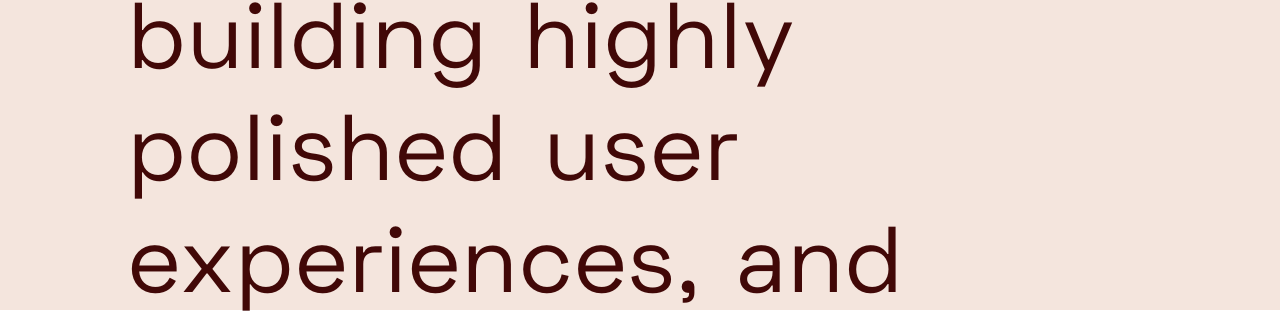
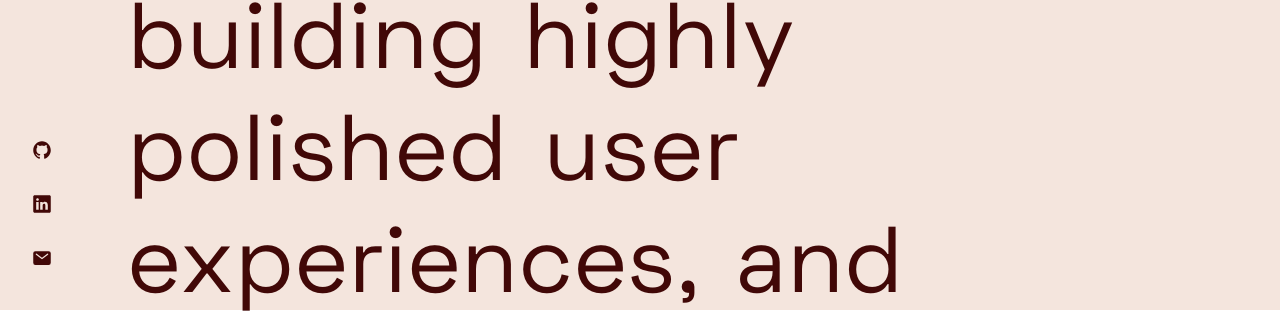
Before and after one commit to Dan-Traian/the-dan, a Vue app: page / in a window 1280 px wide. Shown: the part 490-803 px from the top of the page. Built offline with nearby package versions, Linux system fonts and the light colour scheme.

Commit message:
wip contact

```diff
--- a/src/App.vue
+++ b/src/App.vue
@@ -7,6 +7,22 @@
     </div>
 
     <img :src="require(`@/assets/img/logo.svg`)" id="circleLogo" alt="" @click="scrollToTop" />
+
+    <div id="logos" class=" flex-col text-base hidden md:flex">
+      <a href="https://github.com/Dan-Traian" target="_blank" class="m-3 text-base lg:text-xl hoverable link-reset">
+        <ion-icon name="logo-github"></ion-icon>
+      </a>
+      <a
+        href="https://www.linkedin.com/in/dan-traian-roman/"
+        target="_blank"
+        class="m-3 text-base lg:text-xl hoverable link-reset"
+      >
+        <ion-icon name="logo-linkedin"></ion-icon>
+      </a>
+      <a href="mailto:roman.dan.traian@gmail.com" target="_blank" class="m-3 text-base lg:text-xl hoverable link-reset">
+        <ion-icon name="mail"></ion-icon>
+      </a>
+    </div>
 
     <scene></scene>
 
@@ -80,6 +96,14 @@ export default {
   left: 20px;
   z-index: 1000;
 }
+
+#logos {
+  position: fixed;
+  bottom: 20px;
+  left: 20px;
+  z-index: 1000;
+}
+
 #darkModeSwitch {
   filter: invert(100%);
   background-color: #f3f5f9;
--- a/src/components/Contact.vue
+++ b/src/components/Contact.vue
@@ -9,12 +9,18 @@
         Dont be a stranger! If you got a job opportunity or a cool project idea, drop me a line...
       </p>
       <a
-        class="text-email outlined-text link-reset bold hoverable"
+        class="text-email outlined-text link-reset bold hoverable mt-20"
         href="mailto:roman.dan.traian@gmail.com"
-        data-text=" Shoot an email"
-      >
-        Shoot an email
+        data-text="Shoot an email"
+        >Shoot an email
       </a>
+      <p class="text-2xl lg:text-6xl light light w-full">
+        OR
+      </p>
+      <a class="text-email outlined-text link-reset bold hoverable" href="tel:+45-91840125" data-text="Drop a call">
+        Drop a call
+      </a>
+
       <div class="w-full lg:w-1/2 xl:w-1/3 ml-auto mt-32">
         <p class="animate text-base lg:text-xl light">
           Even if I cant help directly with, I may be able to recommend people from my network of super talented
```
